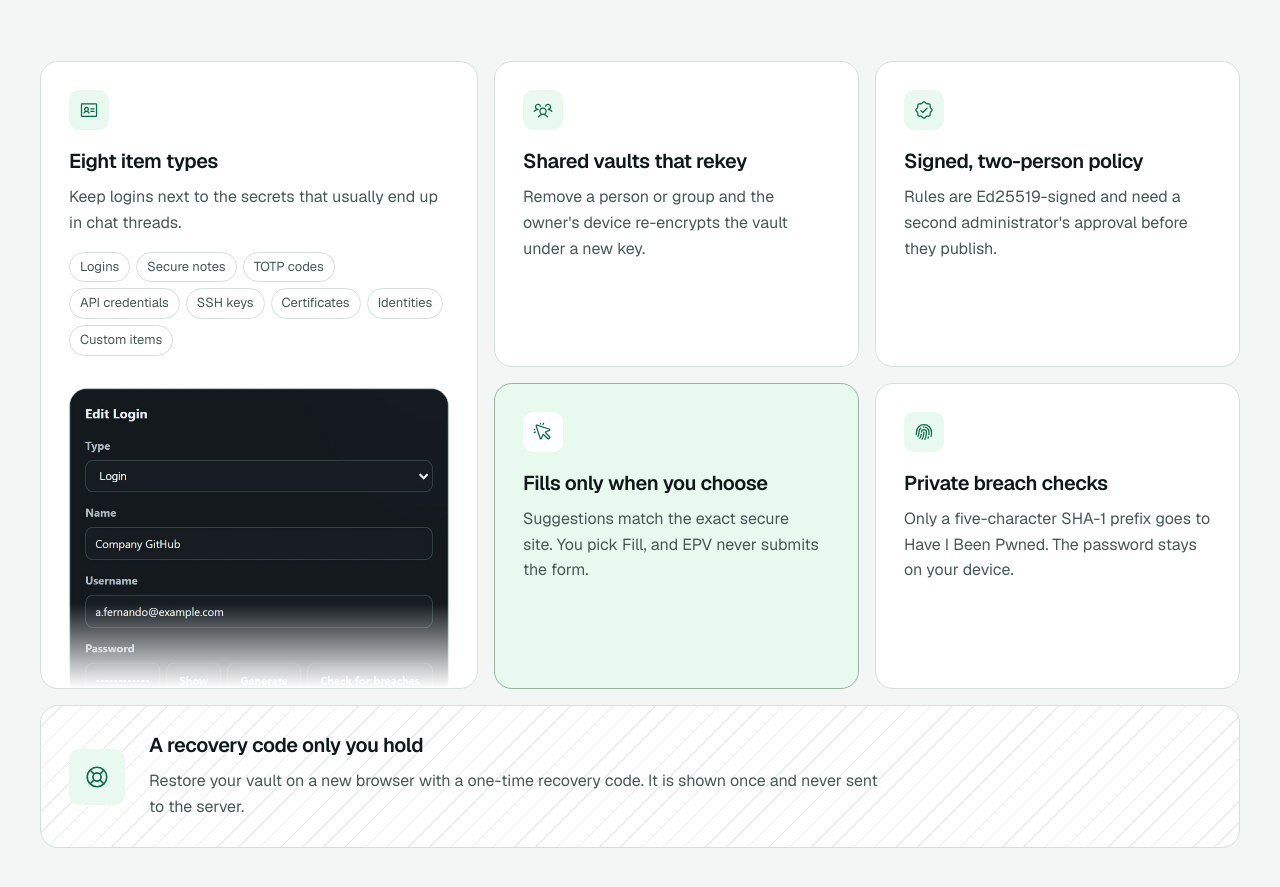
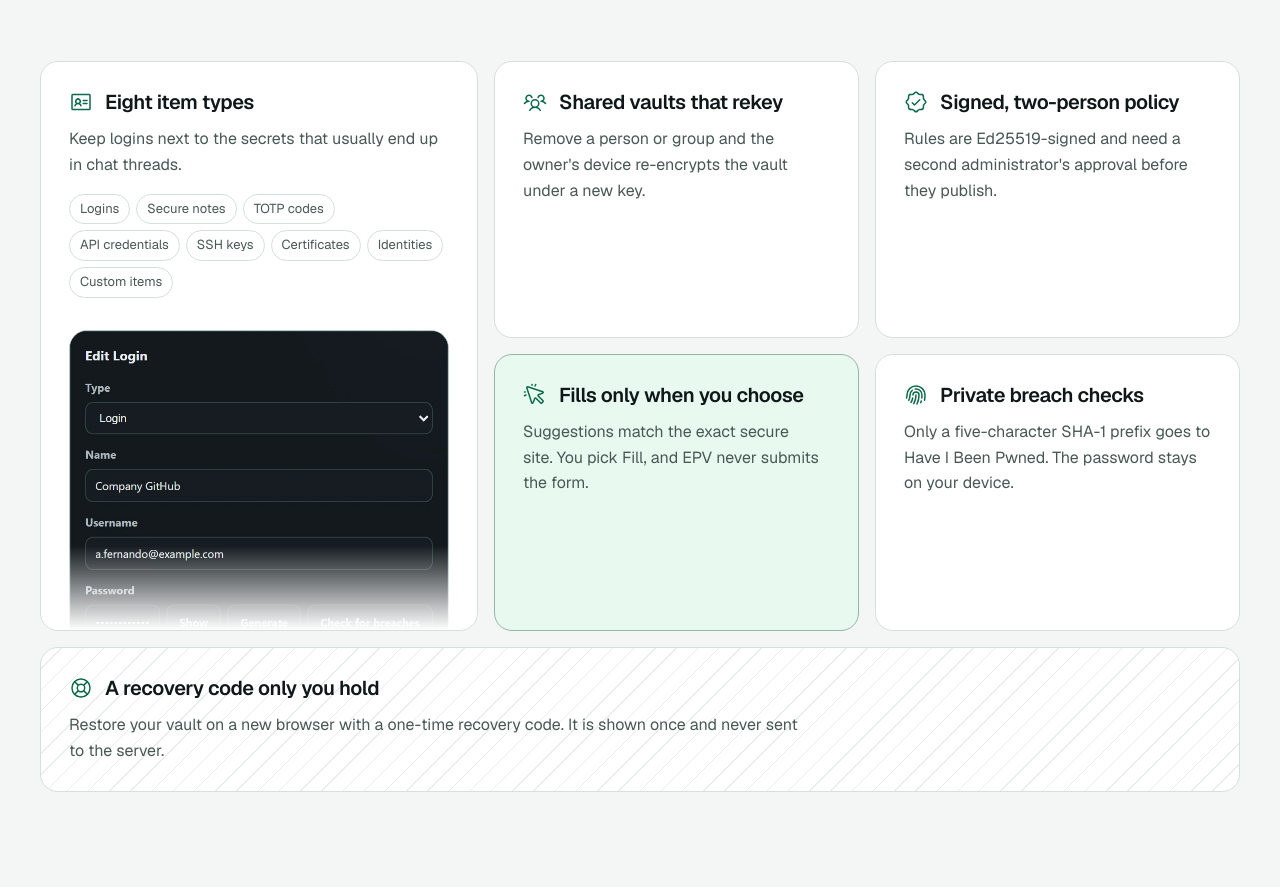
Before and after one commit to KasunRocz-Softwares/EPV-Site, a plain HTML site: page index.html in a window 1280 px wide. Shown: the part 1831-2718 px from the top of the page. Drawn offline with nearby package versions, Linux system fonts and the light colour scheme; files that its build step writes are made by us from their sources; files whose address does not match are found by name.

Commit message:
Inline feature icons, soften notices, fix nav button contrast
Co-Authored-By: Claude Opus 5.5 <noreply@anthropic.com>

```diff
--- a/assets/site.css
+++ b/assets/site.css
@@ -290,7 +290,7 @@ code {
 }
 
 .primary-nav a:not(.button):hover,
-.primary-nav a[aria-current='page'] {
+.primary-nav a:not(.button)[aria-current='page'] {
   color: var(--ink);
 }
 
@@ -536,20 +536,20 @@ code {
   color: var(--muted);
 }
 
+.tile-head {
+  display: flex;
+  align-items: center;
+  gap: 12px;
+}
+
 .tile-icon {
-  display: grid;
-  place-items: center;
-  width: 40px;
-  height: 40px;
-  margin-bottom: 8px;
-  border-radius: var(--r-control);
-  background: var(--accent-soft);
+  display: inline-flex;
   color: var(--accent-ink);
 }
 
 .tile-icon .icon {
-  width: 20px;
-  height: 20px;
+  width: 24px;
+  height: 24px;
 }
 
 .tile-types {
@@ -607,19 +607,12 @@ code {
   background: var(--accent-soft);
 }
 
-.tile-fill .tile-icon {
-  background: var(--bg-raised);
-}
-
 .tile-breach {
   grid-area: breach;
 }
 
 .tile-recovery {
   grid-area: recovery;
-  grid-template-columns: auto minmax(0, 1fr);
-  align-items: center;
-  column-gap: 24px;
   background:
     repeating-linear-gradient(
       135deg,
@@ -627,18 +620,6 @@ code {
       color-mix(in oklab, var(--line) 55%, transparent) 14px 15px
     ),
     var(--bg-raised);
-}
-
-.tile-recovery .tile-icon {
-  grid-row: span 2;
-  width: 56px;
-  height: 56px;
-  margin: 0;
-}
-
-.tile-recovery .tile-icon .icon {
-  width: 26px;
-  height: 26px;
 }
 
 .tile-recovery p {
@@ -1074,10 +1055,9 @@ code {
   display: grid;
   gap: 6px;
   padding: 18px 20px;
-  border: 1px solid var(--line);
-  border-left: 3px solid var(--accent-ink);
+  border: 1px solid color-mix(in oklab, var(--accent-ink) 30%, var(--line));
   border-radius: var(--r-control);
-  background: var(--bg-raised);
+  background: var(--accent-soft);
 }
 
 .notice strong {
@@ -1089,7 +1069,7 @@ code {
 }
 
 .notice-caution {
-  border-left-color: var(--caution);
+  border-color: color-mix(in oklab, var(--caution) 35%, var(--line));
   background: var(--caution-soft);
 }
 
@@ -1506,16 +1486,6 @@ details p {
     padding-bottom: 0;
   }
 
-  .tile-recovery {
-    grid-template-columns: minmax(0, 1fr);
-  }
-
-  .tile-recovery .tile-icon {
-    grid-row: auto;
-    width: 40px;
-    height: 40px;
-  }
-
   .admin-points {
     grid-template-columns: minmax(0, 1fr);
   }
--- a/index.html
+++ b/index.html
@@ -165,11 +165,13 @@
 
           <div class="bento">
             <article class="tile tile-types" data-reveal>
+              <div class="tile-head">
                 <span class="tile-icon"
                 ><svg class="icon" aria-hidden="true">
                   <use href="/EPV-Help/assets/img/icons.svg#i-identification-card"></use></svg
               ></span>
                 <h3>Eight item types</h3>
+              </div>
               <p>Keep logins next to the secrets that usually end up in chat threads.</p>
               <ul class="type-chips" aria-label="Supported item types">
                 <li>Logins</li>
@@ -193,11 +195,13 @@
             </article>
 
             <article class="tile tile-share" data-reveal>
+              <div class="tile-head">
                 <span class="tile-icon"
                 ><svg class="icon" aria-hidden="true">
                   <use href="/EPV-Help/assets/img/icons.svg#i-users-three"></use></svg
               ></span>
                 <h3>Shared vaults that rekey</h3>
+              </div>
               <p>
                 Remove a person or group and the owner's device re-encrypts the vault under a new
                 key.
@@ -205,11 +209,13 @@
             </article>
 
             <article class="tile tile-policy" data-reveal>
+              <div class="tile-head">
                 <span class="tile-icon"
                 ><svg class="icon" aria-hidden="true">
                   <use href="/EPV-Help/assets/img/icons.svg#i-seal-check"></use></svg
               ></span>
                 <h3>Signed, two-person policy</h3>
+              </div>
               <p>
                 Rules are Ed25519-signed and need a second administrator's approval before they
                 publish.
@@ -217,11 +223,13 @@
             </article>
 
             <article class="tile tile-fill" data-reveal>
+              <div class="tile-head">
                 <span class="tile-icon"
                 ><svg class="icon" aria-hidden="true">
                   <use href="/EPV-Help/assets/img/icons.svg#i-cursor-click"></use></svg
               ></span>
                 <h3>Fills only when you choose</h3>
+              </div>
               <p>
                 Suggestions match the exact secure site. You pick Fill, and EPV never submits the
                 form.
@@ -229,11 +237,13 @@
             </article>
 
             <article class="tile tile-breach" data-reveal>
+              <div class="tile-head">
                 <span class="tile-icon"
                 ><svg class="icon" aria-hidden="true">
                   <use href="/EPV-Help/assets/img/icons.svg#i-fingerprint"></use></svg
               ></span>
                 <h3>Private breach checks</h3>
+              </div>
               <p>
                 Only a five-character SHA-1 prefix goes to Have I Been Pwned. The password stays on
                 your device.
@@ -241,11 +251,13 @@
             </article>
 
             <article class="tile tile-recovery" data-reveal>
+              <div class="tile-head">
                 <span class="tile-icon"
                 ><svg class="icon" aria-hidden="true">
                   <use href="/EPV-Help/assets/img/icons.svg#i-lifebuoy"></use></svg
               ></span>
                 <h3>A recovery code only you hold</h3>
+              </div>
               <p>
                 Restore your vault on a new browser with a one-time recovery code. It is shown once
                 and never sent to the server.
```
Lines whose indentation alone changed are shown as unchanged.
